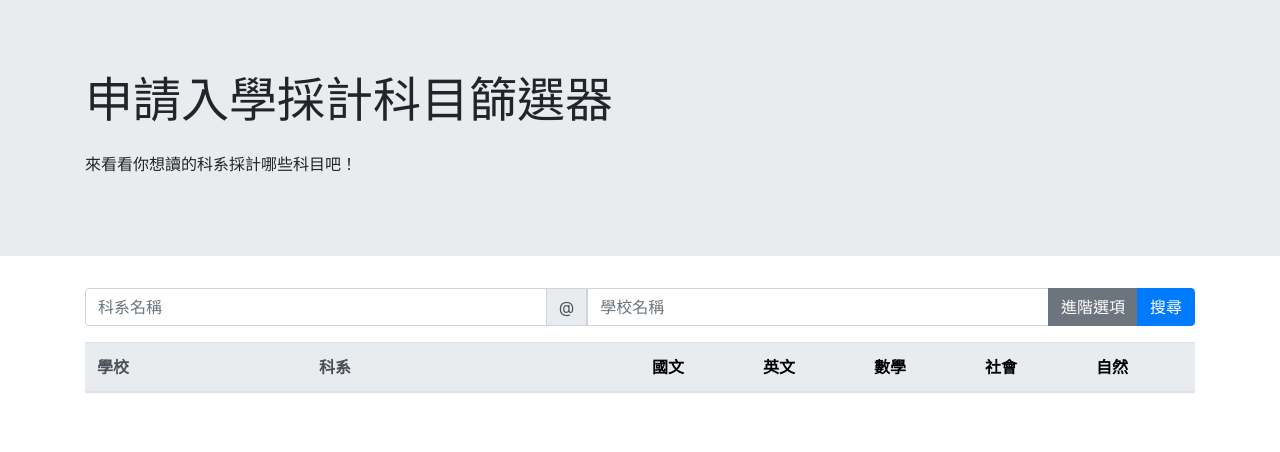
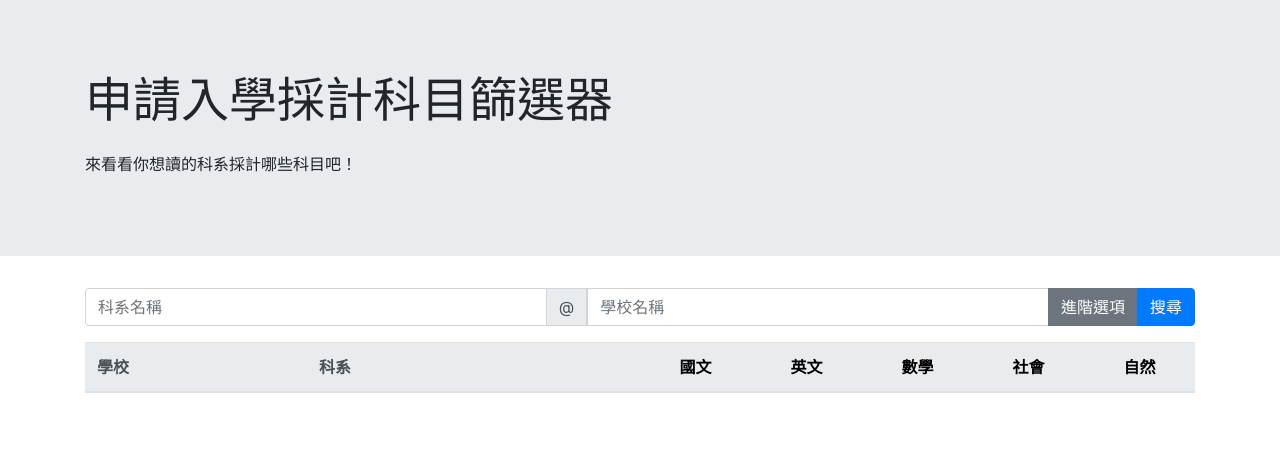
Before and after one commit to lashhw/applytool, a PHP site: page / in a window 1280 px wide. Shown: the top 452 px of the page. Run offline with PHP 8.4, Linux system fonts and the light colour scheme; lists and menus that the app fills with data are empty; some libraries are stand-ins or nearby versions.

Commit message:
add text-align property

```diff
--- a/index.html
+++ b/index.html
@@ -90,11 +90,11 @@
         <tr>
           <th width="20%" class="align-middle">學校</th>
           <th width="30%" class="align-middle">科系</th>
-          <th width="10%" id="t1" class="subject-title align-middle">國文</th>
-          <th width="10%" id="t2" class="subject-title align-middle">英文</th>
-          <th width="10%" id="t3" class="subject-title align-middle">數學</th>
-          <th width="10%" id="t4" class="subject-title align-middle">社會</th>
-          <th width="10%" id="t5" class="subject-title align-middle">自然</th>
+          <th width="10%" id="t1" class="subject subject-title align-middle">國文</th>
+          <th width="10%" id="t2" class="subject subject-title align-middle">英文</th>
+          <th width="10%" id="t3" class="subject subject-title align-middle">數學</th>
+          <th width="10%" id="t4" class="subject subject-title align-middle">社會</th>
+          <th width="10%" id="t5" class="subject subject-title align-middle">自然</th>
         </tr>
       </thead>
       <tbody id="result_content">
--- a/style.css
+++ b/style.css
@@ -12,6 +12,9 @@
 #table_result{
   table-layout: fixed;
   word-wrap: break-word;
+}
+.subject{
+  text-align: center;
 }
 .s1{
   background-color: #ccff99;
```
